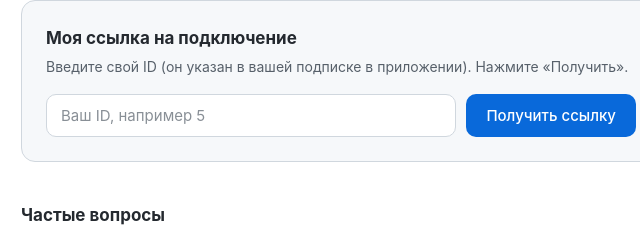
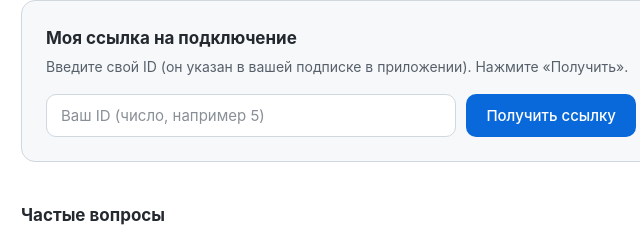
Before and after one commit to cant1kk/chkp-help, a website: page index.html in a window 1280 px wide. Shown: the part 231-471 px from the top of the page, 299-939 px from the left. Drawn offline with Linux system fonts and the light colour scheme.

Commit message:
chore: cache bust + improve placeholder

```diff
--- a/index.html
+++ b/index.html
@@ -223,7 +223,7 @@
     <h2>Моя ссылка на подключение</h2>
     <p class="sub">Введите свой ID (он указан в вашей подписке в приложении). Нажмите «Получить».</p>
     <div class="row">
-      <input id="idInput" type="number" inputmode="numeric" placeholder="Ваш ID, например 5" autocomplete="off" min="1">
+      <input id="idInput" type="number" inputmode="numeric" placeholder="Ваш ID (число, например 5)" autocomplete="off" min="1">
       <button class="primary" id="getBtn">Получить ссылку</button>
     </div>
     <div class="result" id="result"></div>
```
